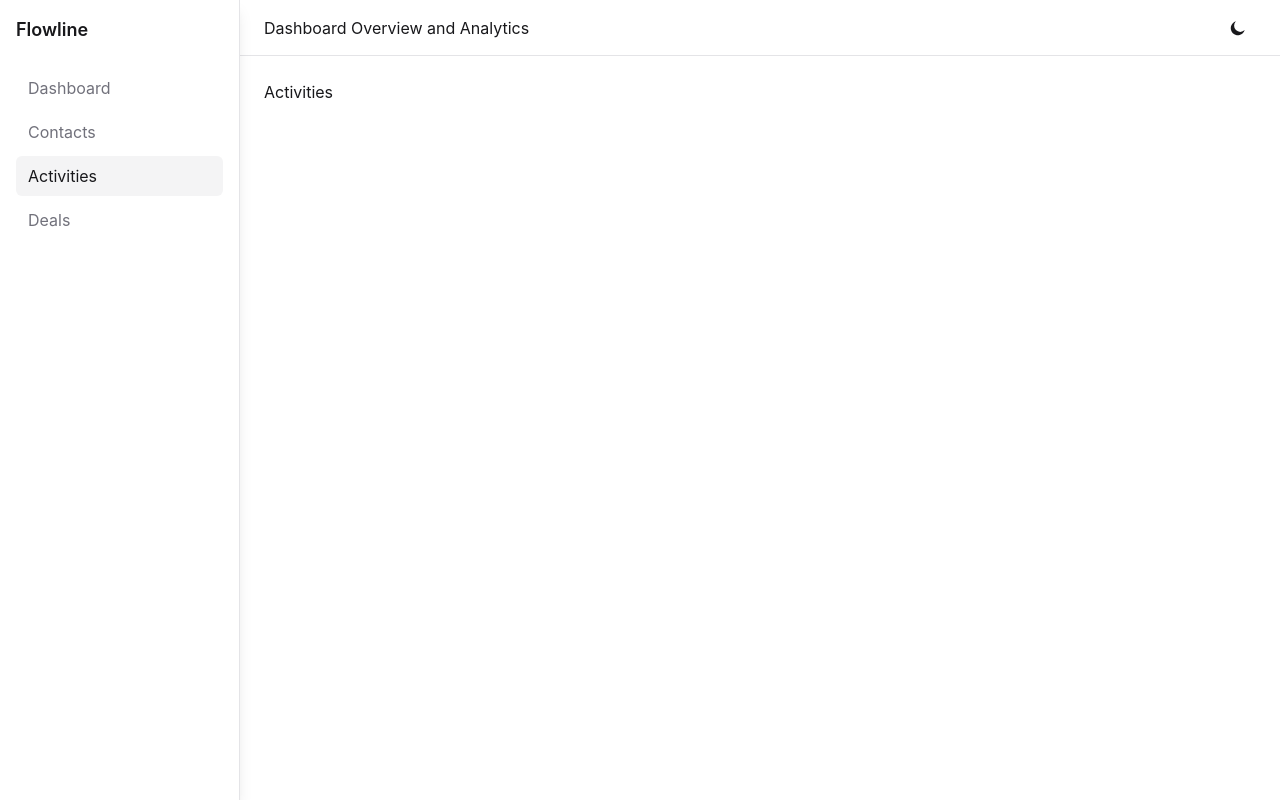
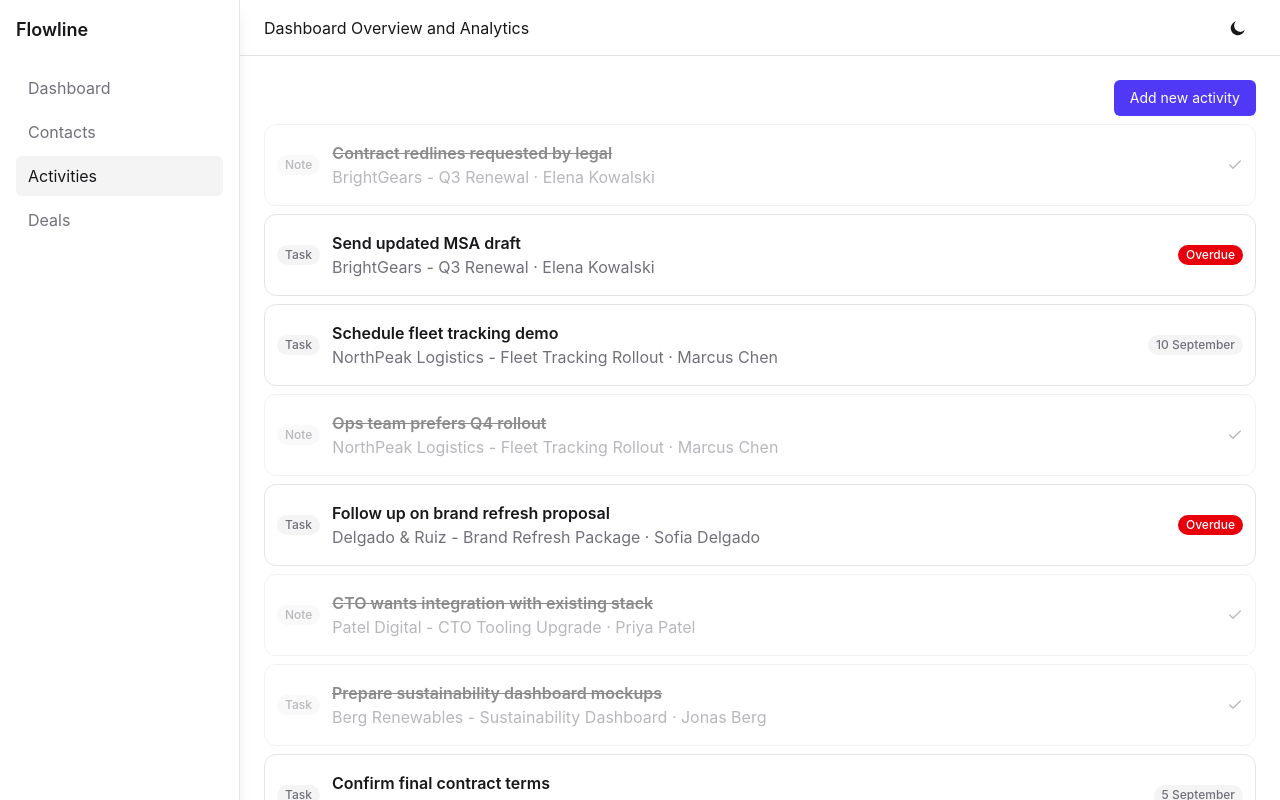
Before and after one commit to FiratCanTas/flowline, a React (Vite) app: page /activities in a window 1280 px wide. Built offline with nearby package versions, Linux system fonts and the light colour scheme.

Commit message:
feat: add activities list page

```diff
--- a/src/pages/Activities.jsx
+++ b/src/pages/Activities.jsx
@@ -1,4 +1,105 @@
+import { useQuery } from '@tanstack/react-query';
+import { getDeals } from '../features/deals/api/deals';
+import { getContacts } from '../features/contacts/api/contacts';
+import { getActivities } from '../features/activities/api/activities';
+import Badge from '../components/ui/Badge';
+import { format } from 'date-fns';
+import { isTaskOverdue } from '../features/activities/utils';
+import { Link } from 'react-router';
+
+const CheckIcon = () => (
+  <svg
+    viewBox="0 0 24 24"
+    fill="none"
+    stroke="currentColor"
+    strokeWidth="2"
+    strokeLinecap="round"
+    strokeLinejoin="round"
+    className="text-text-muted h-4 w-4"
+  >
+    <polyline points="20 6 9 17 4 12" />
+  </svg>
+);
+
 const Activities = () => {
-  return <>Activities</>;
+  const {
+    data: activities,
+    isLoading: isActivitiesLoading,
+    error: activitiesError,
+  } = useQuery({
+    queryKey: ['activities'],
+    queryFn: getActivities,
+  });
+
+  const {
+    data: deals,
+    isLoading: isDealsLoading,
+    error: dealsError,
+  } = useQuery({
+    queryKey: ['deals'],
+    queryFn: getDeals,
+  });
+
+  const {
+    data: contacts,
+    isLoading: isContactsLoading,
+    error: contactsError,
+  } = useQuery({
+    queryKey: ['contacts'],
+    queryFn: getContacts,
+  });
+
+  if (isActivitiesLoading || isDealsLoading || isContactsLoading) return <p>Loading...</p>;
+  else if (activitiesError || dealsError || contactsError)
+    return (
+      <p>
+        Something went wrong! Error:
+        {activitiesError.message || dealsError.message || contactsError.message}
+      </p>
+    );
+  else if (!activities.length) return <p>No activity has found!</p>;
+
+  return (
+    <div className="flex flex-col gap-2">
+      <Link
+        to="./new"
+        className="bg-accent text-accent-foreground hover:bg-accent-hover focus-visible:outline-focus-ring ms-auto block max-w-max rounded-md px-4 py-2 text-sm outline-offset-2"
+      >
+        Add new activity
+      </Link>
+      <div className="flex flex-col gap-2">
+        {activities?.map(({ id, isCompleted, type, title, dealId, contactId, dueDate }) => (
+          <div
+            key={id}
+            className={`border-border flex items-start justify-between rounded-xl border px-3 py-4 md:items-center ${isCompleted && 'opacity-50'}`}
+          >
+            <div className="flex min-w-0 flex-1 flex-col items-start gap-1 md:flex-row md:items-center md:gap-3">
+              <Badge className="first-letter:uppercase">{type}</Badge>
+              <div className="w-full min-w-0 md:flex-1">
+                <p className={`font-semibold ${isCompleted && 'line-through'}`}>{title}</p>
+                <p className="text-text-muted truncate">
+                  <span>{deals?.find((deal) => deal.id === dealId)?.title}</span> ·{' '}
+                  <span>{contacts?.find((contact) => contact.id === contactId)?.name}</span>
+                </p>
+              </div>
+            </div>
+            {isCompleted ? (
+              <CheckIcon />
+            ) : type === 'task' ? (
+              isTaskOverdue({ type, dueDate, isCompleted }) ? (
+                <Badge variant="danger" className="max-w-max flex-1 text-nowrap">
+                  Overdue
+                </Badge>
+              ) : (
+                <Badge className="max-w-max flex-1 text-nowrap">
+                  {format(new Date(dueDate), 'd MMMM')}
+                </Badge>
+              )
+            ) : null}
+          </div>
+        ))}
+      </div>
+    </div>
+  );
 };
 export default Activities;
```
